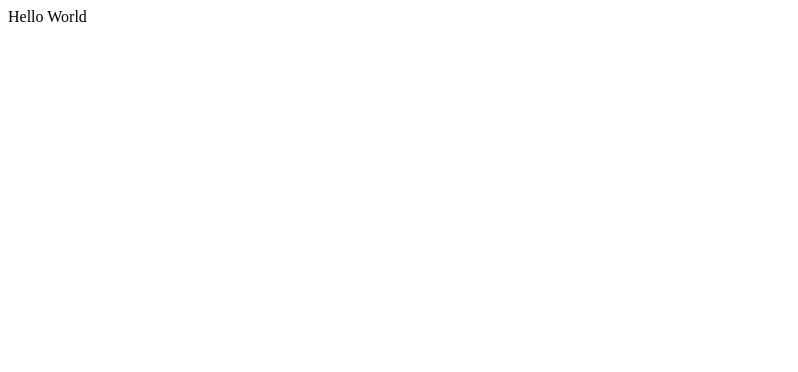
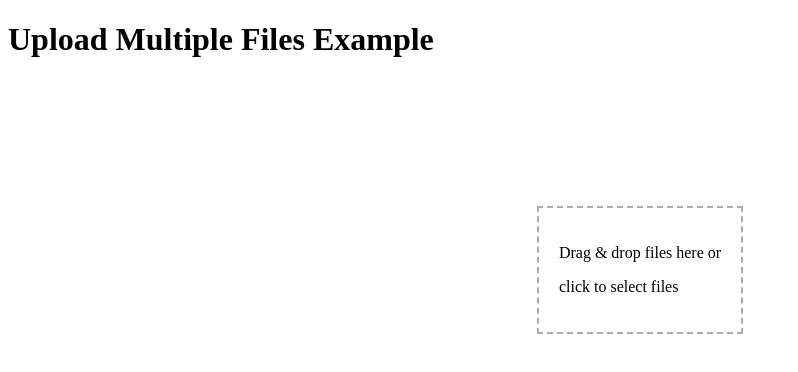
Before and after one commit to justbustin/JourneyAI, a Next.js app in the folder journeyai_frontend/: page /image in a window 1280 px wide. Shown: the top 372 px of the page, without its empty margins (0-798 px from the left). Built offline with nearby package versions, Linux system fonts and the light colour scheme.

Commit message:
upload file box page/ upload multiple files and it will be displayed at the bottom

```diff
--- /dev/null
+++ b/journeyai_frontend/src/components/UploadFileBox.js
@@ -0,0 +1,53 @@
+// components/UploadFileBox.js
+
+import React, { useState } from 'react';
+
+const UploadFileBox = ({ onChange }) => {
+  const [thumbnails, setThumbnails] = useState([]);
+
+  const handleFileChange = (event) => {
+    const files = event.target.files;
+    const fileThumbnails = [];
+
+    for (let i = 0; i < files.length; i++) {
+      const file = files[i];
+      const reader = new FileReader();
+
+      reader.onload = (e) => {
+        fileThumbnails.push(e.target.result);
+        if (fileThumbnails.length === files.length) {
+          setThumbnails(fileThumbnails);
+        }
+      };
+
+      reader.readAsDataURL(file);
+    }
+  };
+
+  return (
+    <div style={{ display: 'flex', justifyContent: 'center', alignItems: 'center', flexDirection: 'column', minHeight: '400px' }}>
+      <input
+        type="file"
+        multiple
+        onChange={handleFileChange}
+        style={{ display: 'none' }} // hide the file input
+        id="fileInput" // associate label with file input
+      />
+      <label htmlFor="fileInput" style={{ cursor: 'pointer' }}>
+        <div style={{ border: '2px dashed #aaa', padding: '20px', marginBottom: '20px' }}>
+          <p>Drag & drop files here or</p>
+          <p>click to select files</p>
+        </div>
+      </label>
+      <div style={{ display: 'flex', flexWrap: 'wrap', gap: '10px' }}>
+        {thumbnails.map((thumbnail, index) => (
+          <div key={index} style={{ width: '100px', height: '100px', overflow: 'hidden' }}>
+            <img src={thumbnail} alt={`Thumbnail ${index}`} style={{ width: '100%', height: '100%', objectFit: 'cover' }} />
+          </div>
+        ))}
+      </div>
+    </div>
+  );
+};
+
+export default UploadFileBox;
--- a/journeyai_frontend/src/pages/image.js
+++ b/journeyai_frontend/src/pages/image.js
@@ -1,7 +1,31 @@
-export default function Home() {
-    return (
-      <div>
-        Hello World
-      </div>
-    );
-  }
+// pages/index.js
+
+import React, { useState } from 'react';
+import UploadFileBox from '../components/UploadFileBox';
+
+const IndexPage = () => {
+  const [selectedFiles, setSelectedFiles] = useState([]);
+
+  const handleFileChange = (event) => {
+    setSelectedFiles([...selectedFiles, ...event.target.files]);
+  };
+
+  return (
+    <div>
+      <h1>Upload Multiple Files Example</h1>
+      <UploadFileBox onChange={handleFileChange} />
+      {selectedFiles.length > 0 && (
+        <div>
+          <h2>Selected Files:</h2>
+          <ul>
+            {selectedFiles.map((file, index) => (
+              <li key={index}>{file.name}</li>
+            ))}
+          </ul>
+        </div>
+      )}
+    </div>
+  );
+};
+
+export default IndexPage;
```
